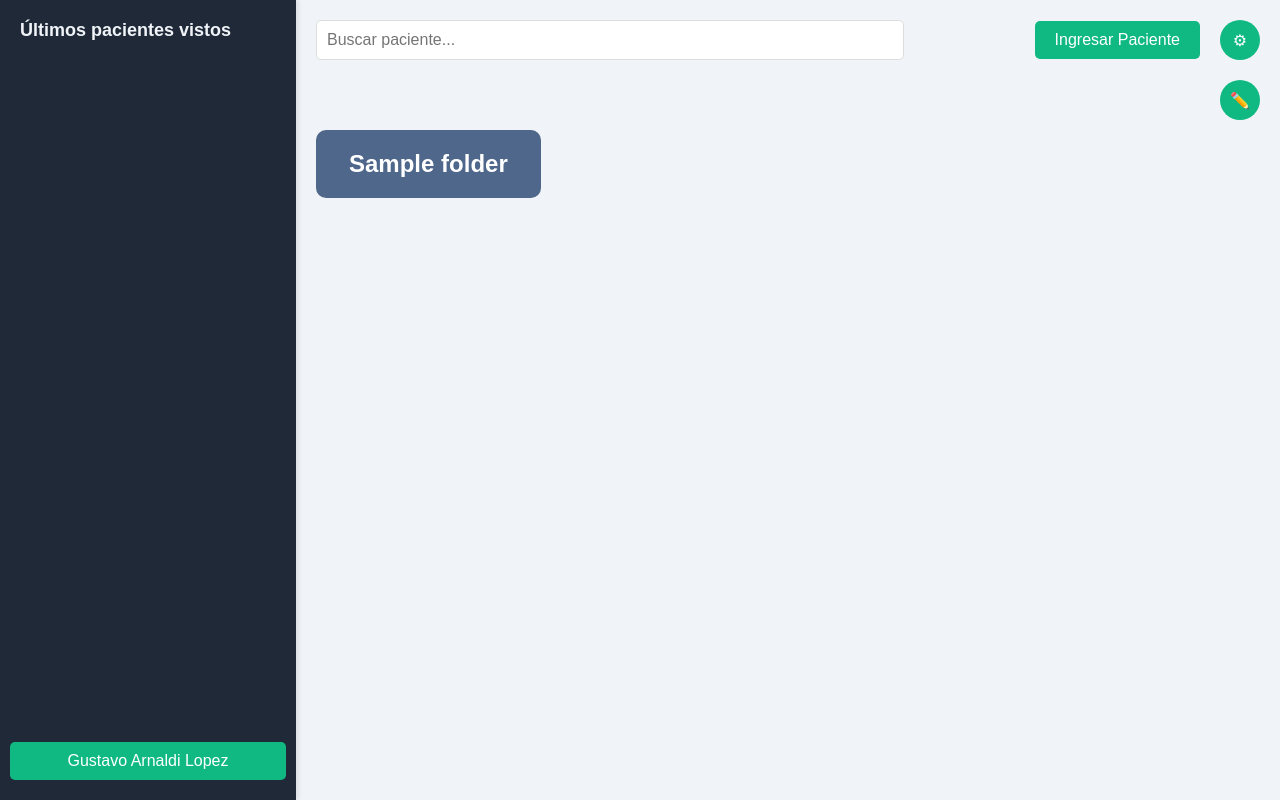
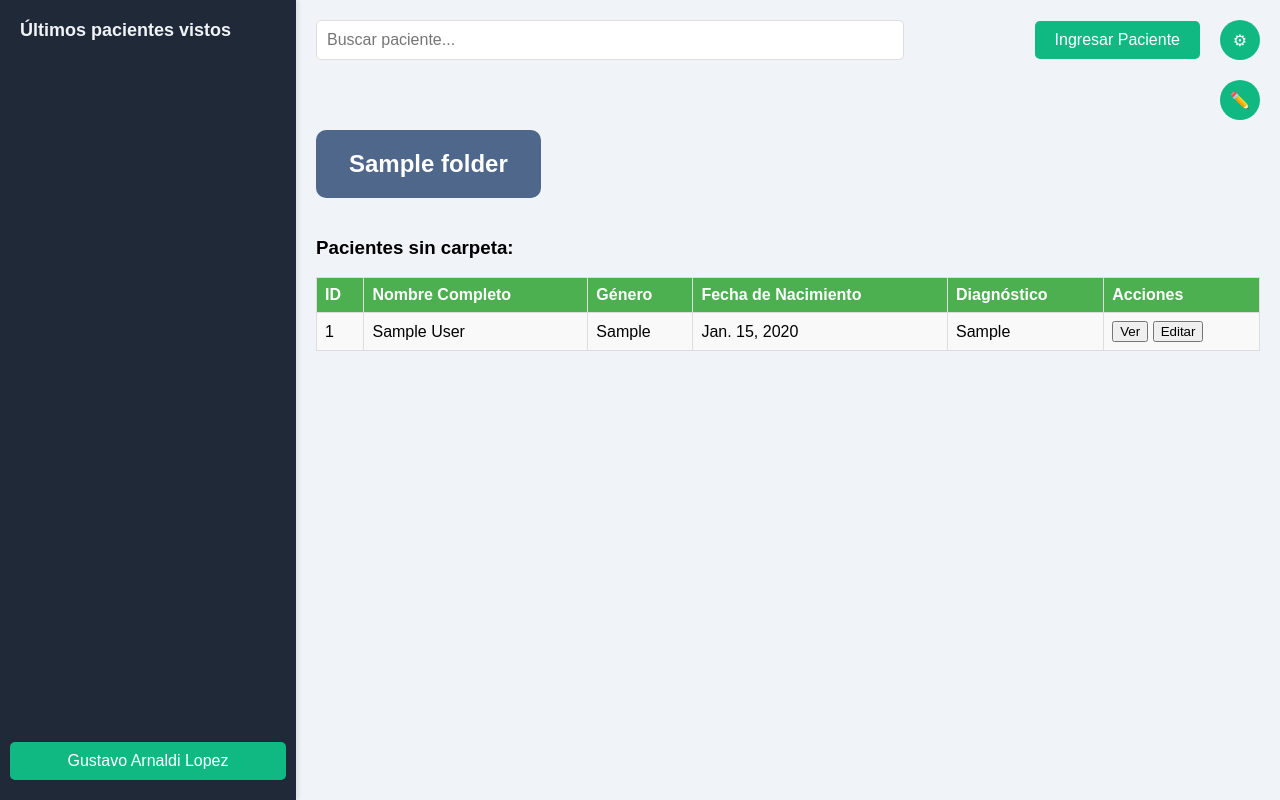
Before and after one commit to Necromentia/Psycho-tesis, a Django app: template tesis/templates/home.html in a window 1280 px wide. Run offline with Django 5.2, Linux system fonts and the light colour scheme; the template is opened without the code that fills it: values that come from a table or form of the project are taken from there, others are empty; tables that the repository leaves empty hold one stand-in row (values such as "Sample post"); data that the repository does not hold is empty.

Commit message:
Arratrar paciente sin carpeta funcionao a medias

```diff
--- a/tesis/pacientes/urls.py
+++ b/tesis/pacientes/urls.py
@@ -13,11 +13,13 @@ urlpatterns = [
     path('get_patients_by_folder/<int:folder_id>/', views.get_patients_by_folder, name='get_patients_by_folder'),
     path('get_patient/<int:patient_id>/', views.get_patient, name='get_patient'),
     path('update_patient/<int:patient_id>/', views.update_patient, name='update_patient'),
-    path('delete_patient/<int:patient_id>/', views.delete_patient, name='delete_patient'),
+    path('remove_patient_from_folder/', views.remove_patient_from_folder, name='remove_patient_from_folder'),
     path('get_recent_patients/', views.get_recent_patients, name='get_recent_patients'),
     path('update_diagnosis/<int:patient_id>/', views.update_diagnosis, name='update_diagnosis'),
     path('ingreso-paciente/', views.register_patient, name='ingreso-paciente'),
     path('chat/', views.chat_view, name='chat'),
+    path('assign_patient_to_folder/', views.assign_patient_to_folder, name='assign_patient_to_folder'),
+
     path('get_response/', views.get_response, name='get_response'),
     path('logout/', views.user_logout, name='logout'),
 
--- a/tesis/templates/home.html
+++ b/tesis/templates/home.html
@@ -312,6 +312,7 @@
             /* Aumenta el tamaño del modal para que se vea mejor */
             border-radius: 10px;
         }
+
         .viewPatients {
             background-color: #fefefe;
             margin: 5% auto;
@@ -321,6 +322,7 @@
             /* Aumenta el tamaño del modal para que se vea mejor */
             border-radius: 10px;
         }
+
         .viewPatient {
             background-color: #fefefe;
             margin: 5% auto;
@@ -330,6 +332,7 @@
             /* Aumenta el tamaño del modal para que se vea mejor */
             border-radius: 10px;
         }
+
         .close {
             color: #aaa;
             float: right;
@@ -440,6 +443,24 @@
             border-bottom: 2px solid #ccc;
             padding-bottom: 5px;
         }
+
+        .unassigned-patients-container {
+            margin-top: 20px;
+        }
+
+        .unassigned-patients {
+            display: flex;
+            flex-wrap: wrap;
+            gap: 10px;
+        }
+
+        .patient {
+            padding: 10px;
+            background-color: #f9f9f9;
+            border: 1px solid #ddd;
+            border-radius: 5px;
+            cursor: grab;
+        }
     </style>
 </head>
 
@@ -485,12 +506,48 @@
             {% if folders %}
             <div class="folders">
                 {% for folder in folders %}
-                <div class="folder" data-folder-id="{{ folder.id }}" data-folder-name="{{ folder.name }}">
+                <div class="folder" data-folder-id="{{ folder.id }}" ondrop="drop(event)" ondragover="allowDrop(event)">
                     <span>{{ folder.name }}</span>
                 </div>
+
                 {% endfor %}
             </div>
             {% endif %}
+        </div>
+        <div class="unassigned-patients-container">
+            <h3>Pacientes sin carpeta:</h3>
+            <table class="table table-bordered table-striped">
+                <thead>
+                    <tr>
+                        <th>ID</th>
+                        <th>Nombre Completo</th>
+                        <th>Género</th>
+                        <th>Fecha de Nacimiento</th>
+                        <th>Diagnóstico</th>
+                        <th>Acciones</th>
+                    </tr>
+                </thead>
+                <tbody>
+                    {% for patient in unassigned_patients %}
+                    <tr class="patient" draggable="true" ondragstart="drag(event)" data-patient-id="{{ patient.id }}">
+                        <td>{{ patient.id }}</td>
+                        <td>{{ patient.first_name }} {{ patient.last_name }}</td>
+                        <td>{{ patient.genre }}</td>
+                        <td>{{ patient.birth_date }}</td>
+                        <td> {% if patient.diagnosis_set.exists %}
+                            {{ patient.diagnosis_set.last.diagnosis }}
+                            {% else %}
+                            Sin diagnóstico
+                            {% endif %}</td>
+                        <td>
+                            <button class="view-button">Ver</button>
+                            <button class="edit-button">Editar</button>
+                        </td>
+                    </tr>
+                    {% endfor %}
+                </tbody>
+            </table>
+
         </div>
     </div>
 
@@ -736,25 +793,28 @@
             }
 
             // Función para eliminar paciente
-            function deletePatient(patientId, folderId) {
-                if (confirm("¿Estás seguro de que quieres eliminar este paciente?")) {
-                    fetch(`/delete_patient/${patientId}/`, {
+            function removePatientFromFolder(patientId) {
+                if (confirm('¿Estás seguro de que deseas eliminar a este paciente de la carpeta?')) {
+                    fetch(`/remove_patient_from_folder/`, {
                         method: 'POST',
                         headers: {
+                            'Content-Type': 'application/json',
                             'X-CSRFToken': '{{ csrf_token }}'
-                        }
-                    })
-                        .then(response => response.json())
+                        },
+                        body: JSON.stringify({
+                            'patient_id': patientId
+                        })
+                    }).then(response => response.json())
                         .then(data => {
                             if (data.success) {
-                                alert('Paciente eliminado correctamente');
-                                // Recargar la carpeta actual
-                                openFolder(folderId, document.getElementById('folderName').textContent);
+                                alert('Paciente eliminado de la carpeta correctamente');
+                                location.reload();  // Recargar la página para reflejar los cambios
                             } else {
-                                alert('Error al eliminar el paciente');
+                                alert('Error al eliminar al paciente de la carpeta');
                             }
-                        })
-                        .catch(error => console.error('Error:', error));
+                        }).catch(error => {
+                            console.error('Error:', error);
+                        });
                 }
             }
 
@@ -847,7 +907,7 @@
                 } else if (event.target.classList.contains('delete-button')) {
                     const patientId = event.target.closest('tr').querySelector('td:first-child').textContent;
                     const folderId = document.querySelector('.folder.active').getAttribute('data-folder-id');
-                    deletePatient(patientId, folderId);
+                    removePatientFromFolder(patientId);
                 }
             });
 
@@ -929,6 +989,53 @@
                     })
                     .catch(error => console.error('Error:', error));
             }
+            function allowDrop(event) {
+                event.preventDefault();
+            }
+
+            function drag(event) {
+                event.dataTransfer.setData("text", event.target.getAttribute('data-patient-id'));
+            }
+
+            function drop(event) {
+                event.preventDefault();
+                var patientId = event.dataTransfer.getData("text");
+                var folderId = event.target.getAttribute('data-folder-id');
+
+                // Realiza una solicitud AJAX para actualizar el paciente con la carpeta seleccionada
+                fetch(`/assign_patient_to_folder/`, {
+                    method: 'POST',
+                    headers: {
+                        'Content-Type': 'application/json',
+                        'X-CSRFToken': '{{ csrf_token }}'
+                    },
+                    body: JSON.stringify({
+                        'patient_id': patientId,
+                        'folder_id': folderId
+                    })
+                }).then(response => response.json())
+                    .then(data => {
+                        if (data.success) {
+                            alert('Paciente asignado correctamente');
+                            location.reload();  // Actualiza la página para reflejar el cambio
+                        } else {
+                            alert('Error al asignar el paciente');
+                        }
+                    }).catch(error => {
+                        console.error('Error:', error);
+                    });
+            }
+
+            // Ahora asegúrate de que los elementos tengan los eventListeners de arrastrar y soltar
+            document.querySelectorAll('.folder').forEach(function (folder) {
+                folder.addEventListener('dragover', allowDrop);
+                folder.addEventListener('drop', drop);
+            });
+
+            document.querySelectorAll('.patient').forEach(function (patient) {
+                patient.addEventListener('dragstart', drag);
+            });
+
 
             // Llama a la función para actualizar la sidebar al cargar la página
             updateRecentPatients();
```
Also changed, not shown: tesis/pacientes/views.py (+38 -0 lines).
